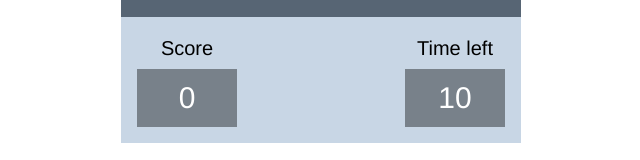
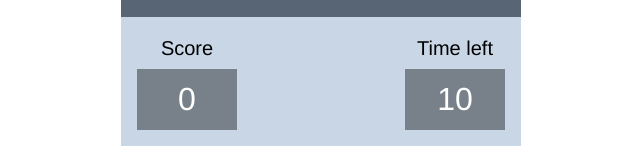
Before and after one commit to amabes/bottomline, a plain HTML site: page index.html in a window 1280 px wide. Shown: the part 433-593 px from the top of the page, 319-959 px from the left. Drawn offline with nearby package versions, Linux system fonts and the light colour scheme.

Commit message:
responsive considerations

```diff
--- a/index.html
+++ b/index.html
@@ -30,14 +30,14 @@
         </div>
       </div>
 
-      <div class="outerWrap">
-        <div class="scoreWrap">
+      <div class="info-container">
+        <div class="info-container--elem">
           <p>
             <small>Score</small>
           </p>
           <span class="score">0</span>
         </div>
-        <div class="timeWrap">
+        <div class="info-container--elem">
           <p>
             <small>Time left</small>
           </p>
--- a/style.css
+++ b/style.css
@@ -18,7 +18,13 @@ body {
 
 .app {
   margin: 10px auto 0;
-  width: 400px;
+  width: 100%;
+}
+
+@media (min-width: 576px) {
+  .app {
+    width: 400px;
+  }
 }
 
 .indie-flower {
@@ -33,7 +39,6 @@ h1 {
 /*************
     BUTTONS
 **************/
-
 .btn {
   border: 0;
   border-radius: 10px;
@@ -85,7 +90,6 @@ h1 {
 /*************
     SCORE CARD
 **************/
-
 .score-card {
   display: none;
   padding: 10px 0;
@@ -94,7 +98,6 @@ h1 {
 /*************
     BOARD
 **************/
-
 .board {
   align-items: flex-start;
   background-color: var(--grey-dark);
@@ -122,39 +125,48 @@ h1 {
 /*************
     INFO
 **************/
-
-.outerWrap {
+.info-container {
   display: flex;
   justify-content: space-between;
   background: var(--light-blue-ballerina);
-  padding: 1rem;
+  padding: .25rem 1.5rem 1rem;
 }
 
-.scoreWrap,
-.timeWrap {
-  font-size: 30px;
+.info-container--elem {
+  font-size: 1.5rem;
 }
 
-.scoreWrap p,
-.timeWrap p {
+.info-container--elem p {
   margin: 0 0 .5rem;
   font-size: 1.5rem;
   min-width: 100px;
 }
 
-.scoreWrap span,
-.timeWrap span {
+.info-container--elem span {
   background: rgba(0,0,0,.4);
   color: white;
   display: block;
-  padding: .75rem 1rem;
+
+  padding: .5rem .75rem;
 }
 
+@media (min-width: 576px) {
+  .info-container {
+    padding: 1rem;
+  }
+
+  .info-container--elem {
+    font-size: 2rem;
+  }
+
+  .info-container--elem span {
+    padding: .75rem 1rem;
+  }
+}
 
 /*************
     ACTIONS
 **************/
-
 .actions {
   margin-top: 20px;
 }
```
